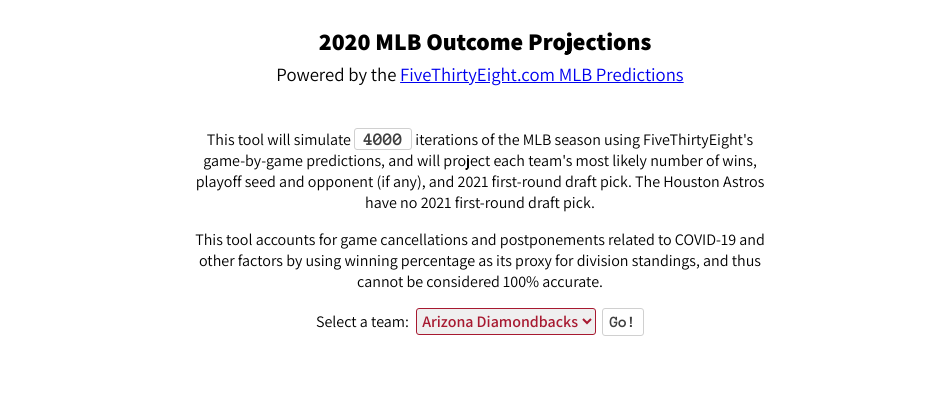
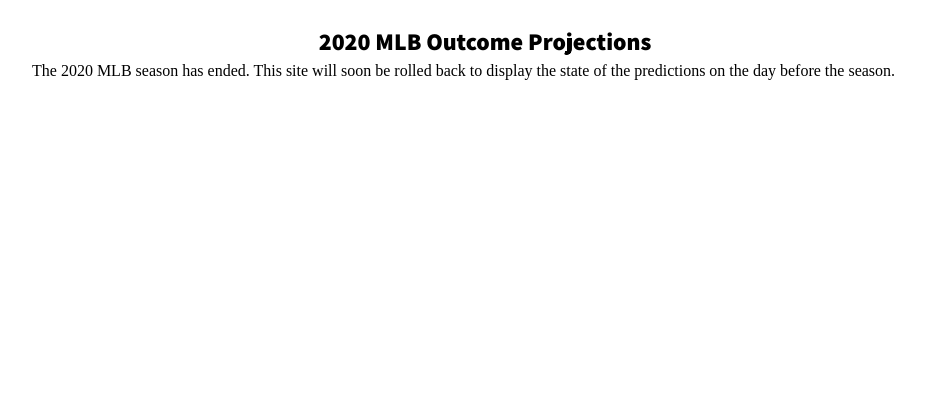
Before and after one commit to r-e-stern/baseball.outcomes, a plain HTML site: page index.html in a window 1280 px wide. Shown: the whole page, without its empty margins (160-1085 px from the left). Drawn offline with nearby package versions, Linux system fonts and the light colour scheme; no server answers.

Commit message:
Season-end placeholder content

```diff
--- a/index.html
+++ b/index.html
@@ -14,28 +14,15 @@
     <link href="https://fonts.googleapis.com/css2?family=Anonymous+Pro:wght@400;700&family=Assistant:wght@200;300;400;600;800&display=swap" rel="stylesheet">
     <link href="loading.css" rel="stylesheet">
     <link href="mlb-2020.css" rel="stylesheet">
+    <!--
     <script src="https://ajax.googleapis.com/ajax/libs/jquery/3.5.1/jquery.min.js"></script>
     <script src="https://cdn.jsdelivr.net/npm/chart.js@2.9.3/dist/Chart.min.js"></script>
     <script src="csvToArray.v2.1.js"></script>
     <script src="mlb-2020.js"></script>
+    -->
 </head>
 <body>
     <h2>2020 MLB Outcome Projections</h2>
-    <header>
-        <h3>Powered by the <a href="https://projects.fivethirtyeight.com/2020-mlb-predictions/">FiveThirtyEight.com MLB Predictions</a></h3>
-        <h4>&nbsp;</h4>
-        <p>This tool
-            <span id="replace">will simulate <input type="number" min="100" max="10000" value="4000" step="1"> iterations</span>
-        of the MLB season using FiveThirtyEight's game-by-game predictions, and will project each team's most likely number
-        of wins, playoff seed and opponent (if any), and 2021 first-round draft pick. The Houston Astros have no 2021 first-round
-        draft pick.</p>
-        <p>This tool accounts for game cancellations and postponements related to COVID-19 and other factors by using winning percentage
-            as its proxy for division standings, and thus cannot be considered 100% accurate.</p>
-        <p>Select a team:
-            <select></select>
-            <button>Go!</button>
-        </p>
-    </header>
-    <div class="lds-f"><div></div><div></div><div></div></div>
+    The 2020 MLB season has ended. This site will soon be rolled back to display the state of the predictions on the day before the season.
 </body>
 </html>
```
